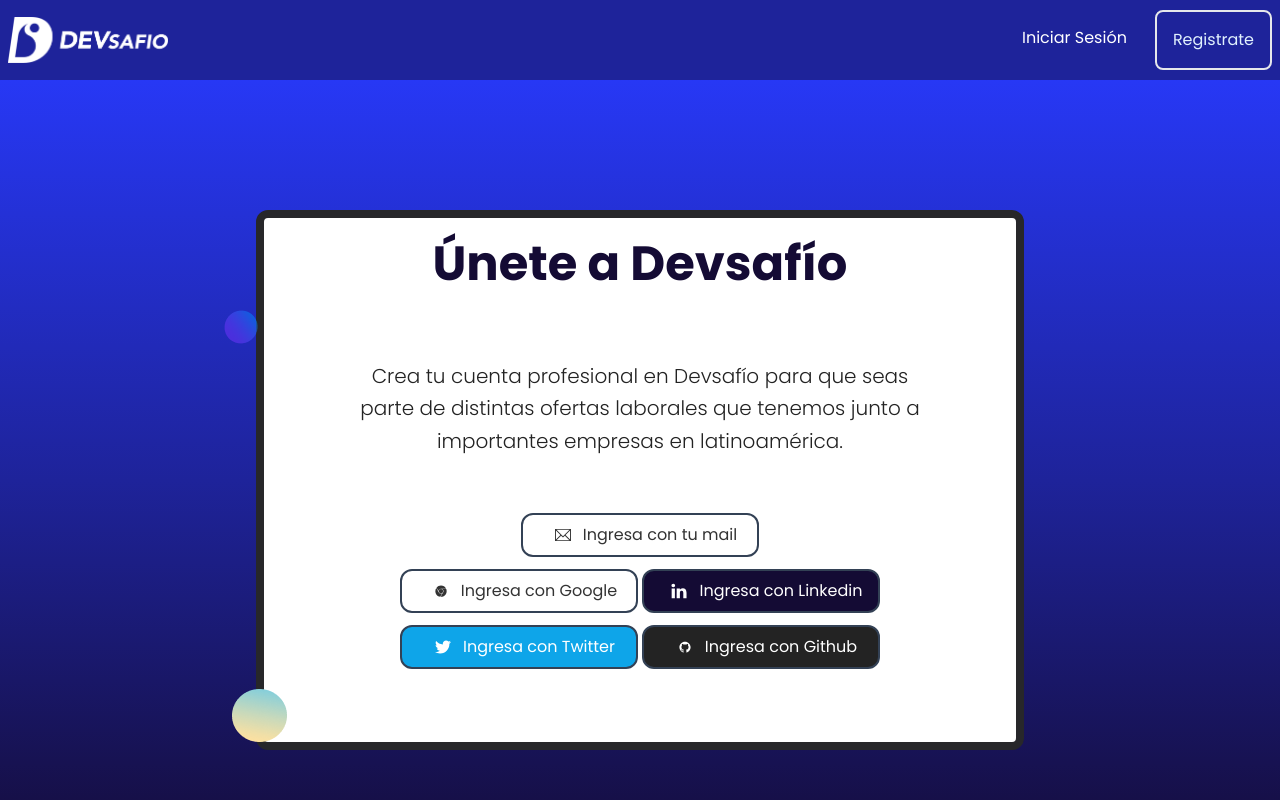
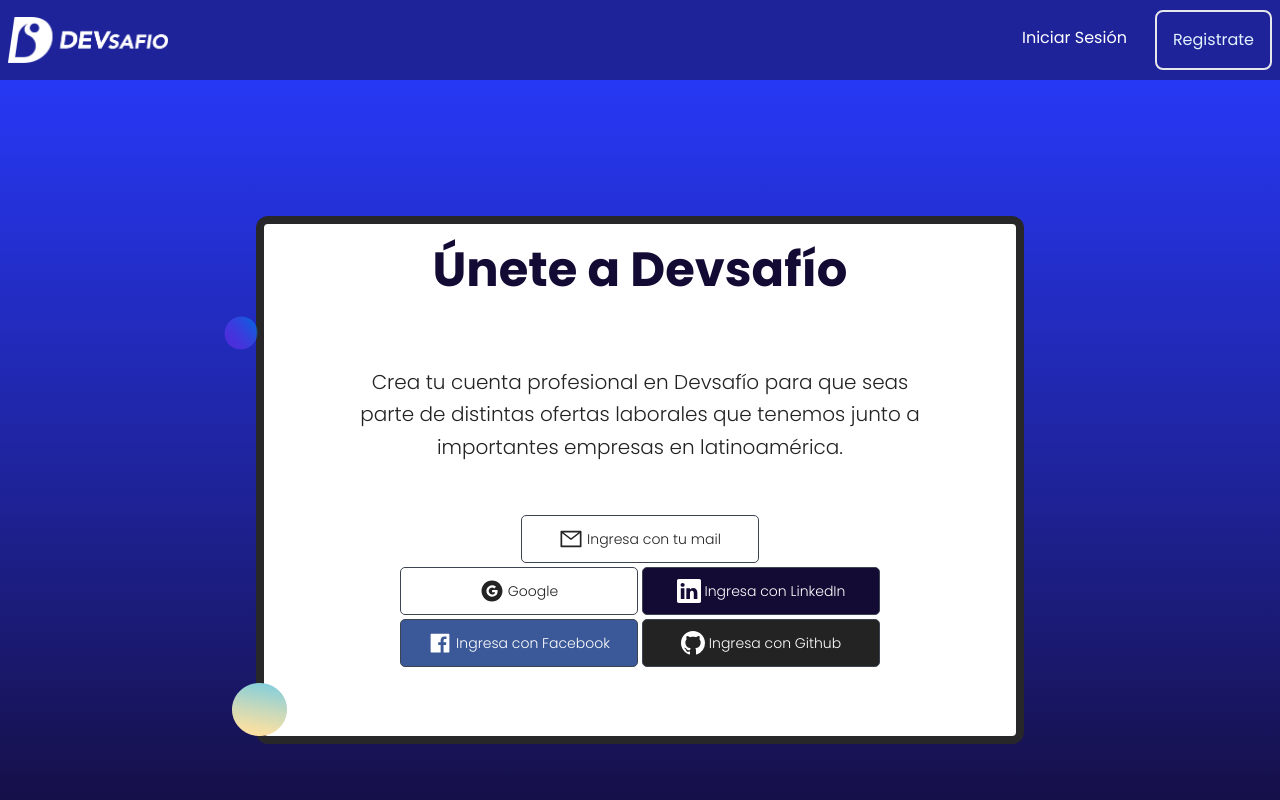
Before and after one commit to vecarope/ejemploReact, a React (Create React App) app: page /login in a window 1280 px wide. Shown: the top 800 px of the page. Built offline with nearby package versions, Linux system fonts and the light colour scheme; no server answers; what tw-elements would draw is missing.

Commit message:
add login with firebase Auth

```diff
--- a/package.json
+++ b/package.json
@@ -11,6 +11,8 @@
     "animate.css": "^4.1.1",
     "axios": "^1.1.3",
     "daisyui": "^2.15.2",
+    "dotenv": "^16.0.2",
+    "firebase": "^9.16.0",
     "formik": "^2.2.9",
     "react": "^18.2.0",
     "react-dom": "^18.2.0",
@@ -23,8 +25,7 @@
     "tw-elements": "^1.0.0-alpha12",
     "web-vitals": "^2.1.4",
     "xlsx": "^0.18.5",
-    "yup": "^0.32.11",
-    "dotenv": "^16.0.2"
+    "yup": "^0.32.11"
   },
   "scripts": {
     "serve": "react-scripts start",
--- a/src/assets/componentsCSS/button.css
+++ b/src/assets/componentsCSS/button.css
@@ -17,3 +17,6 @@
 .btn-gray-hover{
     @apply hover:bg-gray-200 border hover:border-none border-slate-50;
 }
+.btn-login{
+    @apply btn-md rounded-[5px] font-light py-1 md:col-span-2 normal-case hover:bg-mid-light-blue hover:text-white;
+}
--- a/src/common/loginOptions.js
+++ /dev/null
@@ -1,35 +0,0 @@
-import { DiChrome, DiGithubBadge } from 'react-icons/di';
-import { TfiTwitterAlt, TfiLinkedin, TfiEmail } from 'react-icons/tfi';
-
-export const loginOptions = [
-  {
-    id: 1,
-    title: 'Ingresa con tu mail',
-    icon: <TfiEmail />,
-    color: 'bg-white'
-  },
-  {
-    id: 2,
-    title: 'Ingresa con Google',
-    icon: <DiChrome />,
-    color: 'bg-white'
-  },
-  {
-    id: 3,
-    title: 'Ingresa con Linkedin',
-    icon: <TfiLinkedin />,
-    color: 'bg-dark-purple text-white'
-  },
-  {
-    id: 4,
-    title: 'Ingresa con Twitter',
-    icon: <TfiTwitterAlt />,
-    color: 'bg-sky-500 text-white'
-  },
-  {
-    id: 5,
-    title: 'Ingresa con Github',
-    icon: <DiGithubBadge />,
-    color: 'bg-dark-text text-white'
-  }
-];
--- a/src/components/Login/pure/Account.jsx
+++ b/src/components/Login/pure/Account.jsx
@@ -1,29 +1,56 @@
-import React from 'react';
-import Option from './Option';
-import { loginOptions } from '../../../common/loginOptions';
+import React,{useState} from 'react';
+import { useAuth } from '../../../context/authContext';
+import { useNavigate } from 'react-router-dom'
+import {AiFillGoogleCircle,AiFillFacebook, AiOutlineMail} from 'react-icons/ai';
+import {BsLinkedin, BsGithub} from 'react-icons/bs';
+import '../../../assets/componentsCSS/button.css';
 
 const Account = ({ change }) => {
+
+  const { loginWithGoogle, loginWithFacebook , loginWithGithub} = useAuth();
+  const [error, setError] = useState('');
+  const navigate = useNavigate();
+
+  const handleGoogleSignin = async () => {
+    try {
+      const google = await loginWithGoogle();
+      console.log('google',google);
+      navigate("/application");
+    } catch ( error) {
+      setError(error.message);
+    }
+  };
+
+  const handleFacebookSignin = async () => {
+    try {
+      await loginWithFacebook();
+      navigate("/application");
+    } catch ( error) {
+      setError(error.message);
+    }
+  };
+
+  const handleGithubSignin = async () => {
+    try {
+      await loginWithGithub();
+      navigate("/application");
+    } catch ( error) {
+      setError(error.message);
+    }
+  };
+
   return (
+    <>
     <div className="grid grid-cols-1 md:grid-cols-4 gap-1 p-4 max-w-xs md:max-w-lg mx-auto">
-      {loginOptions.map((ele) =>
-        ele.title === 'Ingresa con tu mail' ? (
-          <button
-            key={ele.id}
-            className="py-1 md:col-span-2 md:col-start-2"
-            onClick={() => change('email')}
-          >
-            <Option info={ele} key={'option' + ele.id} />
-          </button>
-        ) : (
-          <button
-            key={ele.id}
-            className="py-1 md:col-span-2" /* onClick={() => **aqui iria la llamada a la api para el login de cada opcion} */
-          >
-            <Option info={ele} key={'option' + ele.id} />
-          </button>
-        )
-      )}
-    </div>
+    <button className="btn btn-login text-dark-text md:col-start-2 bg-white" onClick={() => change('email')}>
+    <AiOutlineMail  className="h-6 w-6 mr-1" />Ingresa con tu mail
+    </button>
+    <button onClick={handleGoogleSignin} className="btn btn-login bg-white text-dark-text "><AiFillGoogleCircle  className="h-6 w-6 mr-1" />Google</button>
+    <button onClick='' className="btn btn-login bg-dark-purple text-white "><BsLinkedin  className="h-6 w-6 mr-1" /> Ingresa con LinkedIn</button>
+    <button onClick={handleFacebookSignin} className="btn btn-login bg-[#3b5998] text-white"><AiFillFacebook  className="h-6 w-6 mr-1" />Ingresa con Facebook</button>
+    <button onClick={handleGithubSignin} className="btn btn-login bg-dark-text text-white "><BsGithub  className="h-6 w-6 mr-1" />Ingresa con Github</button>
+  </div>
+  </>
   );
 };
 
--- a/src/context/authContext.js
+++ b/src/context/authContext.js
@@ -1,6 +1,9 @@
-import { createContext, useState, useContext } from 'react';
-import { postLoginAxios, postForgotPassAxios, postRestorePassword } from '../hooks/postAxios';
+import { FacebookAuthProvider, GithubAuthProvider, GoogleAuthProvider, signInWithPopup } from 'firebase/auth';
+import { createContext, useContext, useState } from 'react';
 import Swal from 'sweetalert2';
+import { postForgotPassAxios, postLoginAxios, postRestorePassword } from '../hooks/postAxios';
+import { postLoginFirebase } from '../hooks/postFirebase';
+import { auth } from '../services/firebaseConfig';
 
 export const AuthContext = createContext();
 
@@ -48,6 +51,31 @@ export const AuthProvider = ({ children }) => {
       });
     }
   };
+
+  const loginWithGoogle = async () => {
+    try{
+    const googleProvider = new GoogleAuthProvider()
+    const sign = await signInWithPopup(auth, googleProvider)
+    const {user, token} = await postLoginFirebase(sign)
+    setUserData(user);
+    localStorage.setItem('user', JSON.stringify(user));
+    localStorage.setItem('token', token);
+
+    }catch(error){
+      console.log(error)
+    }
+  }
+
+  const loginWithFacebook = async ()=>{
+    const facebookProvider = new FacebookAuthProvider()
+    await signInWithPopup( auth, facebookProvider )
+  }
+
+  const loginWithGithub = async ()=>{
+    const githubProvider = new GithubAuthProvider()
+    const sign = await signInWithPopup(auth,  githubProvider)
+  }
+
 
   const forgotPassword = async (values) => {
     await postForgotPassAxios(values);
@@ -97,6 +125,9 @@ export const AuthProvider = ({ children }) => {
     userData,
     userLogout,
     postLogin,
+    loginWithGoogle,
+    loginWithFacebook,
+    loginWithGithub,
     forgotPassword,
     restorePassword
   };
--- /dev/null
+++ b/src/hooks/postFirebase.js
@@ -0,0 +1,12 @@
+import apiClient from '../services/api.service';
+
+const postLoginFirebase = async (values) => {
+  try {
+    const { data } = await apiClient.post('/auth/login-firebase', values);
+    return data;
+  } catch ({ error }) {
+    return error.message;
+  }
+};
+
+export{postLoginFirebase}
--- /dev/null
+++ b/src/services/firebaseConfig.js
@@ -0,0 +1,18 @@
+import { initializeApp } from "firebase/app";
+import { getAuth } from 'firebase/auth';
+
+const firebaseConfig = {
+  apiKey: process.env.REACT_APP_API_KEY,
+  authDomain:process.env.REACT_APP_AUTH_DOMAIN,
+  projectId: process.env.REACT_APP_PROJECT_ID,
+  storageBucket:process.env.REACT_APP_STORAGE_BUCKET,
+  messagingSenderId:process.env.REACT_APP_MESSAGING_SENDER_ID,
+  appId: process.env.REACT_APP_APP_ID
+};
+
+
+const app = initializeApp(firebaseConfig);
+const auth = getAuth(app);
+
+
+export {app, auth};
```
Also changed, not shown: 1 other file (tests, documents, lock files or other folders).
